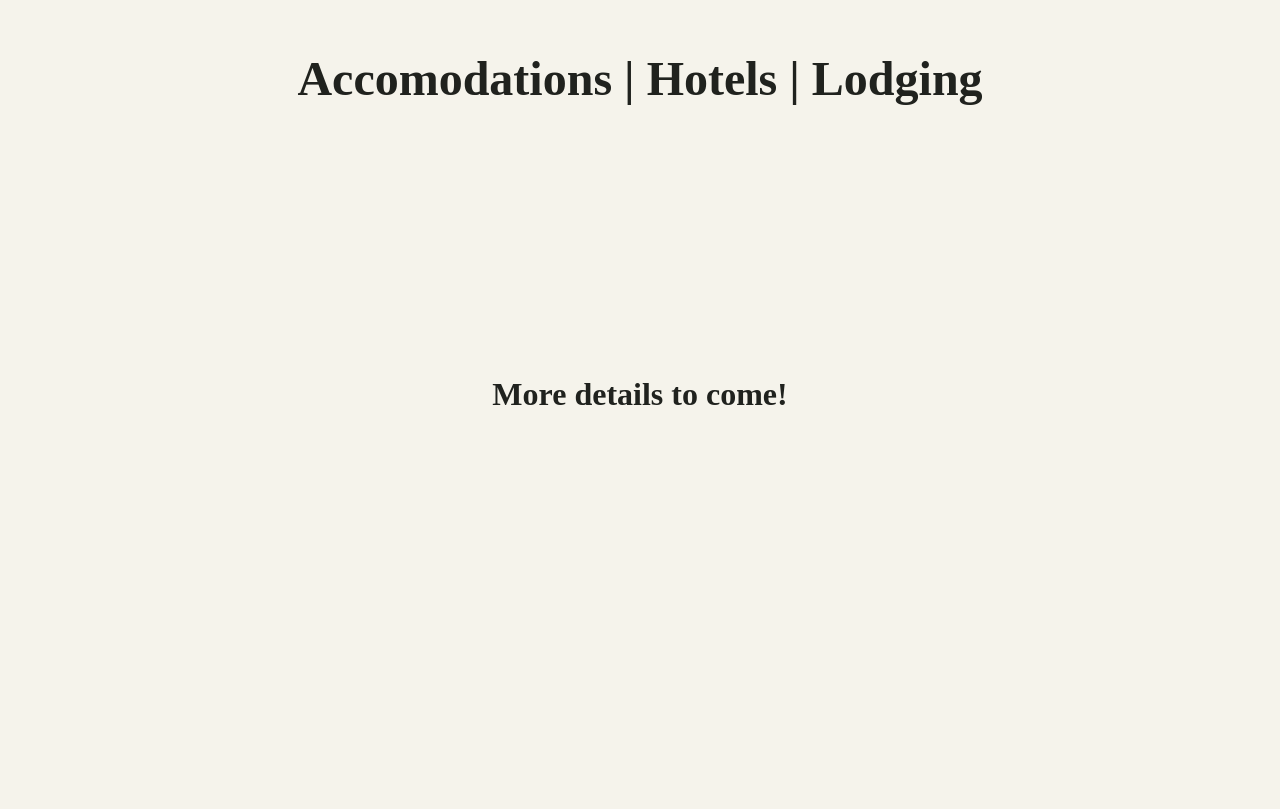
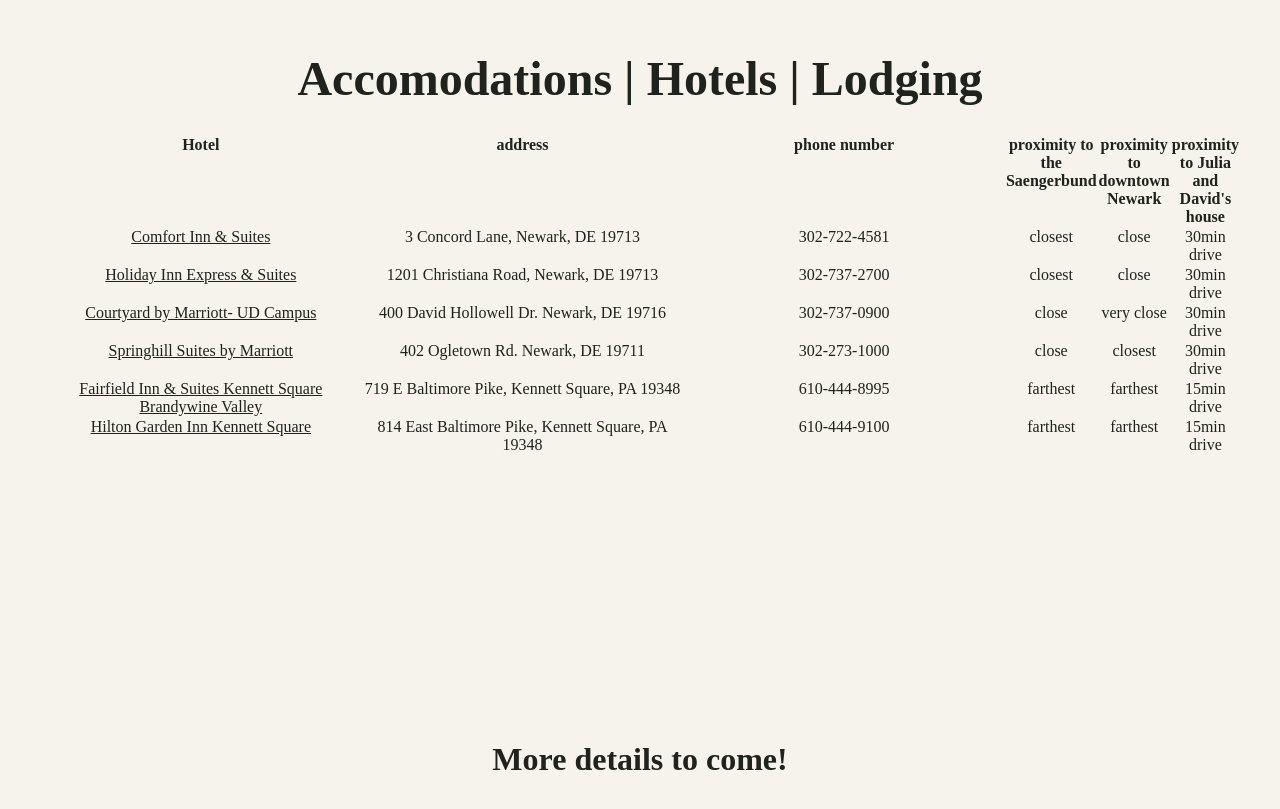
Before and after one commit to maxrpeterson/julia-and-david-wedding, a website: page index.html in a window 1280 px wide. Shown: the part 5640-6449 px from the top of the page. Before the commit the page ends 6370 px from the top, so only its background shows below. Drawn offline with Linux system fonts and the light colour scheme; a web font is replaced by a local one.

Commit message:
Starts to add hotel info

```diff
--- a/index.html
+++ b/index.html
@@ -153,12 +153,72 @@
 
     <section class="content-section">
       <h2 id="accomodations">Accomodations | Hotels | Lodging</h2>
+      <table class="hotels-list">
+        <thead>
+          <tr>
+            <th>Hotel</th>
+            <th>address</th>
+            <th>phone number</th>
+            <th>proximity to the Saengerbund</th>
+            <th>proximity to downtown Newark</th>
+            <th>proximity to Julia and David&#39;s house</th>
+          </tr>
+        </thead>
+        <tbody>
+          <tr>
+            <td><a href="https://www.choicehotels.com/delaware/newark/comfort-inn-hotels/de052">Comfort Inn &amp; Suites</a></td>
+            <td>3 Concord Lane, Newark, DE 19713</td>
+            <td>302-722-4581</td>
+            <td>closest</td>
+            <td>close</td>
+            <td>30min drive</td>
+          </tr>
+          <tr>
+            <td><a href="https://www.ihg.com/holidayinnexpress/hotels/us/en/newark/ilges/hoteldetail?fromRedirect=true&amp;qAms=null&amp;qSrt=sBR&amp;qDest=Newark,%20Delaware,%20United%20States&amp;qCiD=12&amp;qCiMy=072022&amp;qCoD=13&amp;qCoMy=072022&amp;setPMCookies=true&amp;srb_u=1#scmisc=nav_hoteldetail_ex">Holiday Inn Express &amp; Suites</a></td>
+            <td>1201 Christiana Road, Newark, DE 19713</td>
+            <td>302-737-2700</td>
+            <td>closest</td>
+            <td>close</td>
+            <td>30min drive</td>
+          </tr>
+          <tr>
+            <td><a href="https://www.marriott.com/hotels/travel/ILGUD-courtyard-newark-university-of-delaware/">Courtyard by Marriott- UD Campus</a></td>
+            <td>400 David Hollowell Dr. Newark, DE 19716</td>
+            <td>302-737-0900</td>
+            <td>close</td>
+            <td>very close</td>
+            <td>30min drive</td>
+          </tr>
+          <tr>
+            <td><a href="https://www.marriott.com/hotels/travel/ILGSS-springhill-suites-newark-downtown/">Springhill Suites by Marriott</a></td>
+            <td>402 Ogletown Rd. Newark, DE 19711</td>
+            <td>302-273-1000</td>
+            <td>close</td>
+            <td>closest</td>
+            <td>30min drive</td>
+          </tr>
+          <tr>
+            <td><a href="https://www.marriott.com/en-us/hotels/phlks-fairfield-inn-and-suites-kennett-square-brandywine-valley/overview/">Fairfield Inn &amp; Suites Kennett Square Brandywine Valley</a></td>
+            <td>719 E Baltimore Pike, Kennett Square, PA 19348</td>
+            <td>610-444-8995</td>
+            <td>farthest</td>
+            <td>farthest</td>
+            <td>15min drive</td>
+          </tr>
+          <tr>
+            <td><a href="https://www.hilton.com/en/hotels/phlksgi-hilton-garden-inn-kennett-square/?SEO_id=GMB-AMER-GI-PHLKSGI&amp;y_source=1_MjA4NTA5MS03MTUtbG9jYXRpb24ud2Vic2l0ZQ%3D%3D">Hilton Garden Inn Kennett Square</a></td>
+            <td>814 East Baltimore Pike, Kennett Square, PA 19348</td>
+            <td>610-444-9100</td>
+            <td>farthest</td>
+            <td>farthest</td>
+            <td>15min drive</td>
+          </tr>
+        </tbody>
+      </table>
     </section>
 
     <section class="content-section">
       <h2 class="more-details">More details to come!</h2>
     </section>
-
-    <script src="/index.js"></script>
   </body>
 </html>
--- a/styles.css
+++ b/styles.css
@@ -225,6 +225,19 @@
   text-align: left;
 }
 
+.hotels-list {
+  max-width: calc(var(--content-width-desktop) * 1.5);
+  margin: 2rem auto;
+  display: grid;
+  grid-template-columns: repeat(3, 1fr) repeat(3, min-content);
+}
+
+.hotels-list thead,
+.hotels-list tbody,
+.hotels-list tr {
+  display: contents;
+}
+
 .more-details {
   font-size: 2rem;
   margin-top: 8rem;
```
